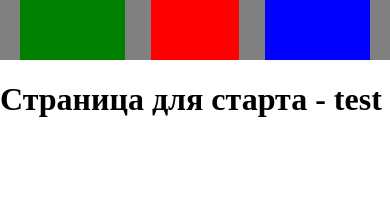
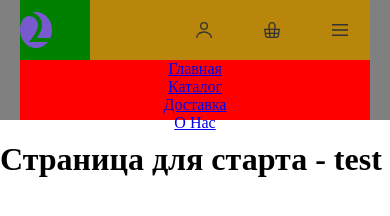
Before and after one commit to flarmn/Drink2Go, a website: page source/index.html in a window 390 px wide. Drawn offline with nearby package versions, Linux system fonts and the light colour scheme; files that its build step writes are made by us from their sources.

Commit message:
header block styling1

```diff
--- a/source/index.html
+++ b/source/index.html
@@ -12,16 +12,21 @@
 
     <header class = "header">
 
-      <div class = "header-main-content">
-        <div class = "header-logo"></div>
-        <nav class = "header-menu"></nav>
-        <div class = "header-user-section"></div>
-      </div>
+        <div class = "header-logo">
+          <a href="https://htmlacademy.ru/" class="header__logo-link" title="На главную Drink2Go"></a>
+        </div>
+        <nav class = "header-menu">
+          <a href="#" class="header-menu__item" title="На главную">Главная</a>
+          <a href="#" class="header-menu__item" title="Перейти в каталог">Каталог</a>
+          <a href="#" class="header-menu__item" title="В раздел доставка">Доставка</a>
+          <a href="#" class="header-menu__item" title="Информация о нас">О Нас</a>
+        </nav>
+        <div class = "header-user-section">
+          <a href="#" class="header__login-icon" title="Авторизация на сайте"></a>
+          <a href="#" class="header__basket-icon" title="Корзина"></a>
+          <a href="#" class="header__menu-icon" title="Главное меню"></a>
+        </div>
 
-
-      <nav class = "header-menu-mobile">
-
-      </nav>
     </header>
 
     <main>
--- a/source/styles/blocks/header.scss
+++ b/source/styles/blocks/header.scss
@@ -1,70 +1,101 @@
 .header {
+  display: flex;
+  justify-content: space-between;
+  align-items: center;
+  flex-wrap: wrap;
   min-height: 60px;
   background-color: grey;
   padding-left: 20px;
-  padding-right:20px;
+  padding-right: 20px;
 }
 
 
+/* header - mobile */
+@media (min-width: 100px) and (max-width: 767px) {
+
+  .header {
+    justify-content: flex-start;
+  }
 
 
-@media (max-width: 320px) {
+  .header-logo {
+    display: flex;
+    align-items: center;
+    background-color: green;
+    height: 60px;
+    width: 20%;
 
-  .header-main-content {
-    display: flex;
-    justify-content: flex-start;
-    align-items: center;
-    flex-wrap: wrap;
-  }
-
-  .header-logo {
-    background-color: green;
-    width: 50%;
-    height: 60px;
+    .header__logo-link {
+      background-image: url("/images/vector/logo/logo-symbol-icon.svg");
+      background-repeat: no-repeat;
+      width: 32px;
+      height: 36px;
+    }
   }
 
   .header-menu {
-    xxdisplay: none;
+    display: flex;
+    flex-direction: column;
+    align-items: center;
     background-color: red;
     width: 100%;
     height: 60px;
-    order:3;
-  }
 
-  .header-menu-mobile {
-    display: flex;
-    height: 60px;
-    background-color: darkred;
-    display:none;
+    text-decoration:none;
+    order: 3;
   }
 
   .header-user-section {
-    background-color: blue;
-    width: 50%;
+    display: flex;
+    align-items: center;
+    justify-content: flex-end;
+    background-color: darkgoldenrod;
+    width: 80%;
     height: 60px;
+    gap:8px;
+
+    .header__login-icon {
+      width: 60px;
+      height: 60px;
+      background-image: url("/icons/login-icon.svg");
+      background-repeat: no-repeat;
+      background-size: 16px;
+      background-position: center;
+    }
+
+    .header__basket-icon{
+      width: 60px;
+      height: 60px;
+      background-image: url("/icons/basket-icon.svg");
+      background-repeat: no-repeat;
+      background-size: 16px;
+      background-position: center;
+    }
+
+    .header__menu-icon{
+      width: 60px;
+      height: 60px;
+      background-image: url("/icons/menu-icon.svg");
+      background-repeat: no-repeat;
+      background-size: 16px;
+      background-position: center;
+    }
   }
 
 }
 
-
-@media (min-width: 321px) and (max-width: 769px) {
-  .header-main-content {
-    display: flex;
-    justify-content: space-between;
-    align-items: center;
-    flex-wrap: wrap;
-  }
-
+/* header - tablet */
+@media (min-width: 768px) and (max-width: 1439px) {
   .header-logo {
     background-color: green;
     width: 30%;
-    height: 60px;
+    height: 80px;
   }
 
   .header-menu {
     background-color: red;
     width: 25%;
-    height: 60px;
+    height: 80px;
   }
 
   .header-menu-mobile {
@@ -76,7 +107,34 @@
   .header-user-section {
     background-color: blue;
     width: 30%;
-    height: 60px;
+    height: 80px;
   }
 
 }
+
+
+
+/* header - Destop  */
+@media (min-width: 1440px) {
+
+  .header-logo {
+
+    background-color: green;
+    width: 30%;
+    height: 80px;
+  }
+
+  .header-menu {
+    background-color: red;
+    width: 25%;
+    height: 80px;
+  }
+
+
+  .header-user-section {
+    background-color: blue;
+    width: 30%;
+    height: 80px;
+  }
+
+}
```
